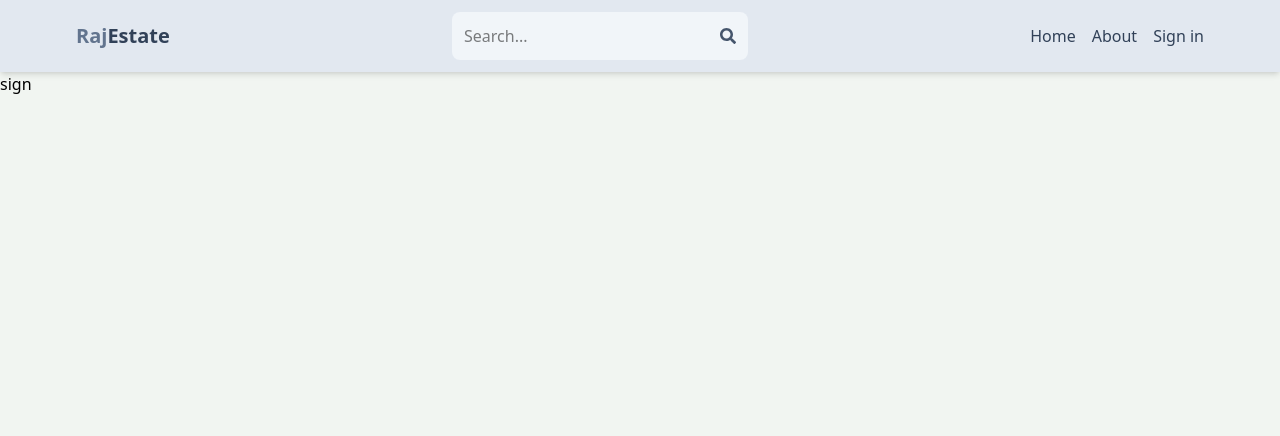
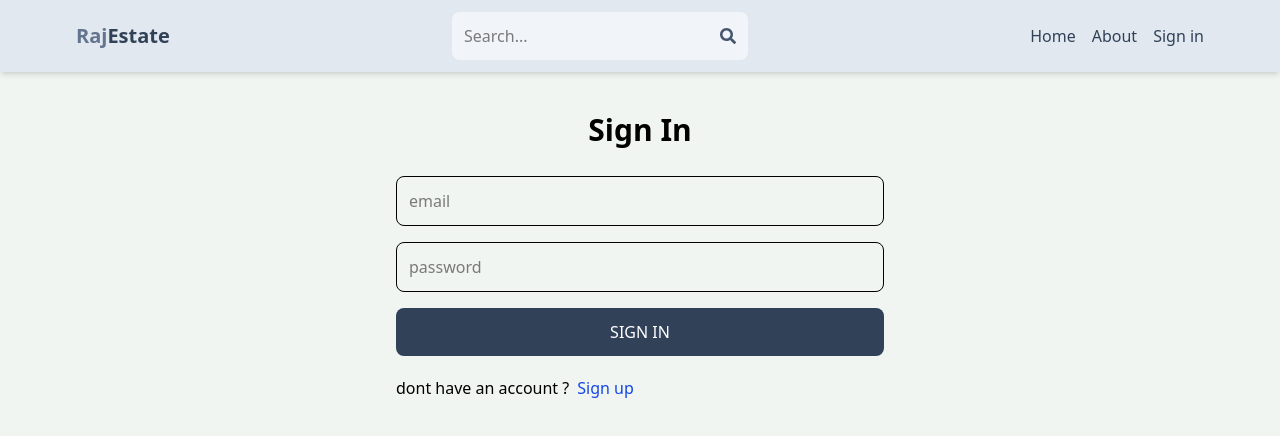
Before and after one commit to RajTangadi/mern-estate, a React (Vite) app in the folder client/: page /sign-in in a window 1280 px wide. Shown: the top 436 px of the page. Built offline with nearby package versions, Linux system fonts and the light colour scheme.

Commit message:
Complete Sign in page functionality

```diff
--- a/client/src/pages/Signin.jsx
+++ b/client/src/pages/Signin.jsx
@@ -1,5 +1,140 @@
+import { useState } from "react";
+import { Oval } from "react-loader-spinner";
+import { Link, useNavigate } from "react-router-dom";
+import { Bounce, toast } from "react-toastify";
+
 const Signin = () => {
-  return <div>sign</div>;
+  const [formData, setFormData] = useState({
+    email: "",
+    password: "",
+  });
+
+  const [error, setError] = useState(null);
+  const [loading, setLoading] = useState(false);
+
+  const navigate = useNavigate();
+
+  const handleChange = (e) => {
+    setFormData({ ...formData, [e.target.name]: e.target.value });
+  };
+
+  const handleSubmit = async (e) => {
+    e.preventDefault();
+    setLoading(true);
+    setError(null); // Clear any previous errors
+
+    try {
+      const res = await fetch("/api/auth/signin", {
+        method: "POST",
+        headers: {
+          "Content-Type": "application/json",
+        },
+        body: JSON.stringify(formData),
+      });
+
+      // Handle network errors and non-2xx status codes
+      if (!res.ok) {
+        const errorData = await res.json().catch(() => ({
+          message: `Request failed with status ${res.status}`,
+        }));
+
+        throw new Error(errorData.message || "Something went wrong");
+      }
+
+      const data = await res.json();
+
+      // Handle API-level errors
+      if (data.success === false) {
+        throw new Error(data.message || "Registration failed");
+      }
+
+      // Success case
+      toast.success("Registered Successfully", {
+        position: "top-center",
+        autoClose: 1000,
+        hideProgressBar: false,
+        closeOnClick: false,
+        pauseOnHover: true,
+        draggable: true,
+        progress: undefined,
+        theme: "light",
+        transition: Bounce,
+      });
+
+      setLoading(false);
+      navigate("/");
+    } catch (error) {
+      // Handle all errors in one place
+      setError(error.message);
+      toast.error(error.message, {
+        position: "top-center",
+        autoClose: 1000,
+        hideProgressBar: false,
+        closeOnClick: false,
+        pauseOnHover: true,
+        draggable: true,
+        progress: undefined,
+        theme: "light",
+        transition: Bounce,
+      });
+
+      // Optionally log error for debugging
+      console.error("Signup error:", error);
+
+      return null; // Indicate error to caller
+    } finally {
+      setLoading(false);
+    }
+  };
+
+  return (
+    <div className="p-3 max-w-lg mx-auto">
+      <h1 className="text-3xl text-center font-semibold my-7"> Sign In</h1>
+      <form className="flex flex-col gap-4" onSubmit={handleSubmit}>
+        <input
+          type="email"
+          placeholder="email"
+          className="border p-3 rounded-lg"
+          name="email"
+          onChange={handleChange}
+        />
+
+        <input
+          type="password"
+          placeholder="password"
+          className="border p-3 rounded-lg"
+          name="password"
+          onChange={handleChange}
+        />
+
+        <button
+          disabled={loading}
+          className="bg-slate-700 text-white p-3 cursor-pointer rounded-lg uppercase hover:opacity-95 disabled:opacity-80"
+        >
+          {loading ? (
+            <Oval
+              visible={true}
+              height="30"
+              width="30"
+              color="#fff"
+              strokeWidth={5}
+              ariaLabel="oval-loading"
+              wrapperStyle={{ display: "flex", justifyContent: "center" }}
+              wrapperClass=""
+            />
+          ) : (
+            "Sign In"
+          )}
+        </button>
+      </form>
+      <div className="flex gap-2 mt-5">
+        <p>dont have an account ?</p>
+        <Link to="/sign-up" className="text-blue-700">
+          Sign up
+        </Link>
+      </div>
+    </div>
+  );
 };
 
 export default Signin;
```
